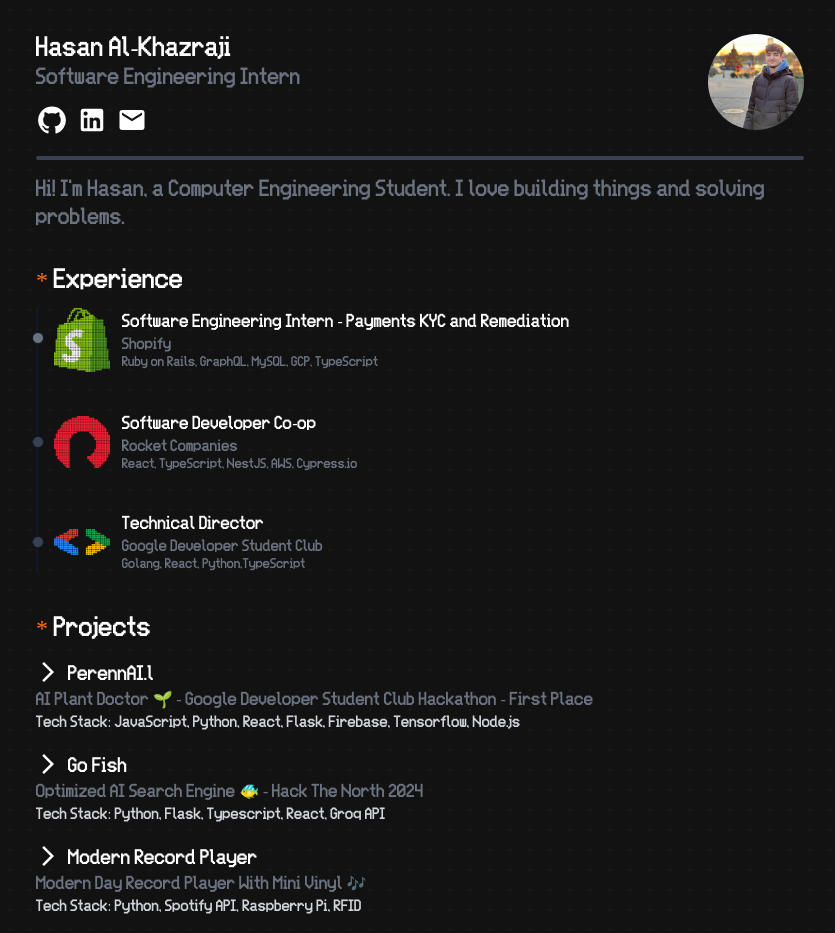
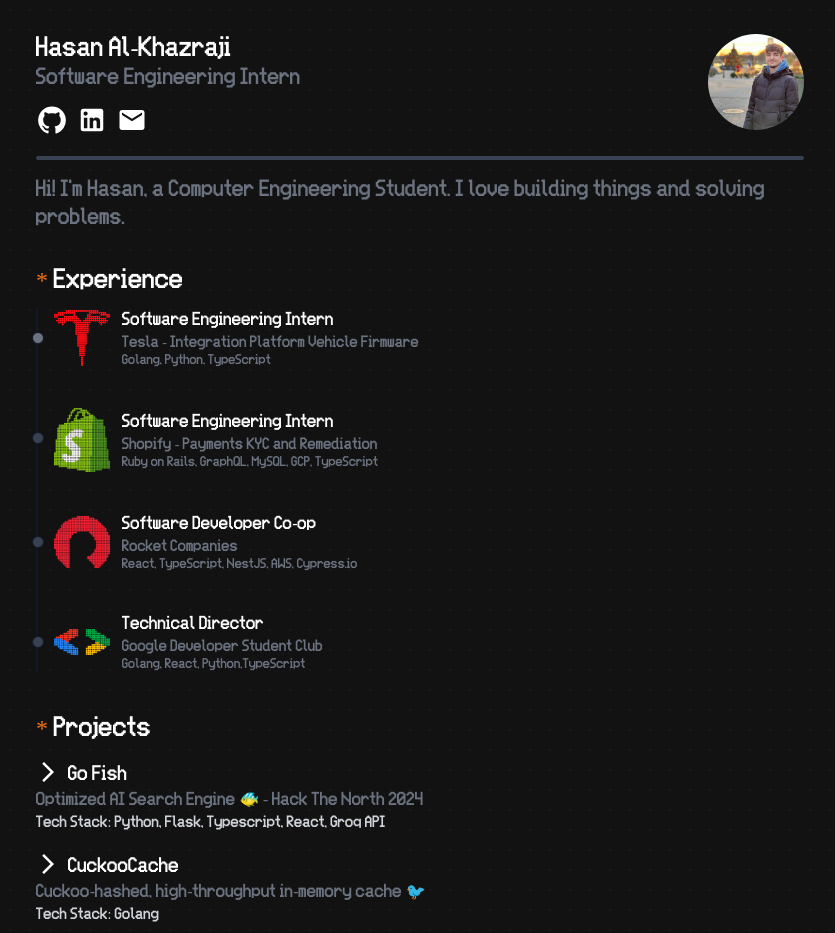
Before and after one commit to Hasan-Al-Khazraji/portfolio, a React (Create React App) app: page / in a window 1280 px wide. Shown: the top 933 px of the page, without its empty margins (220-1055 px from the left). Built offline with nearby package versions, Linux system fonts and the light colour scheme.

Commit message:
Add Tesla internship experience
Update projects.json to include CuckooCache

```diff
--- a/src/components/Experience.jsx
+++ b/src/components/Experience.jsx
@@ -6,10 +6,21 @@
                 <li className="mb-10 ms-4">
                     <div className="absolute w-3 h-3 bg-gray-500 rounded-full mt-6 -start-1.5 border border-gray-900"></div>
                     <div className="flex items-center gap-2 group">
+                        <img src="Tesla.png" alt="Tesla" className='w-[56px] filter contrast-120 saturate-150 transform transition-transform duration-300 ease-out group-hover:scale-110 group-hover:translate-x-1' />
+                        <div>
+                            <h3 className="text-white text-md translate-x-1 group-hover:translate-x-3 transition-all duration-300">Software Engineering Intern</h3>
+                            <h4 className="text-gray-500 text-sm translate-x-1 group-hover:translate-x-3 transition-all duration-300">Tesla - Integration Platform Vehicle Firmware</h4>
+                            <h5 className="text-gray-500 text-xs translate-x-1 group-hover:translate-x-3 transition-all duration-300">Golang, Python, TypeScript</h5>
+                        </div>
+                    </div>
+                </li>
+                <li className="mb-10 ms-4">
+                    <div className="absolute w-3 h-3 bg-gray-700 rounded-full mt-6 -start-1.5 border border-gray-900"></div>
+                    <div className="flex items-center gap-2 group">
                         <img src="Shop.png" alt="Shopify" className='w-[56px] filter contrast-120 saturate-150 transform transition-transform duration-300 ease-out group-hover:scale-110 group-hover:translate-x-1' />
                         <div>
-                            <h3 className="text-white text-md translate-x-1 group-hover:translate-x-3 transition-all duration-300">Software Engineering Intern - Payments KYC and Remediation</h3>
-                            <h4 className="text-gray-500 text-sm translate-x-1 group-hover:translate-x-3 transition-all duration-300">Shopify</h4>
+                            <h3 className="text-white text-md translate-x-1 group-hover:translate-x-3 transition-all duration-300">Software Engineering Intern</h3>
+                            <h4 className="text-gray-500 text-sm translate-x-1 group-hover:translate-x-3 transition-all duration-300">Shopify - Payments KYC and Remediation</h4>
                             <h5 className="text-gray-500 text-xs translate-x-1 group-hover:translate-x-3 transition-all duration-300">Ruby on Rails, GraphQL, MySQL, GCP, TypeScript</h5>
                         </div>
                     </div>
--- a/src/data/projects.json
+++ b/src/data/projects.json
@@ -1,11 +1,5 @@
 {
     "projects": [
-        {
-            "projectName": "PerennAI.l",
-            "redirect": "https://github.com/Hasan-Al-Khazraji/perennail",
-            "description": "AI Plant Doctor 🌱 - Google Developer Student Club Hackathon - First Place",
-            "techStack": "JavaScript, Python, React, Flask, Firebase, Tensorflow, Node.js"
-        },
         {
             "projectName": "Go Fish",
             "redirect": "https://github.com/Luthiraa/Go-Fish",
@@ -13,10 +7,16 @@
             "techStack": "Python, Flask, Typescript, React, Groq API"
         },
         {
-            "projectName": "Modern Record Player ",
-            "redirect": "https://github.com/Hasan-Al-Khazraji/Notely-Modern-Day-Record-Player",
-            "description": "Modern Day Record Player With Mini Vinyl 🎶",
-            "techStack": "Python, Spotify API, Raspberry Pi, RFID"
+            "projectName": "CuckooCache",
+            "redirect": "https://github.com/Hasan-Al-Khazraji/CuckooCache",
+            "description": "Cuckoo-hashed, high-throughput in-memory cache 🐦",
+            "techStack": "Golang"
+        },
+        {
+            "projectName": "AutoShorts",
+            "redirect": "https://github.com/Hasan-Al-Khazraji/AutoShorts",
+            "description": "Automated YouTube Shorts Creator 📲",
+            "techStack": "Python, Gemini API"
         }
     ]
 }
```
Also changed, not shown: public/Tesla.png (added).
